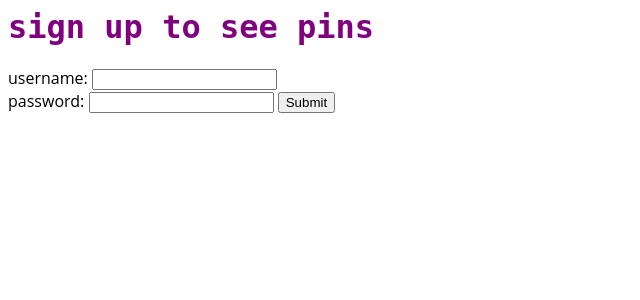
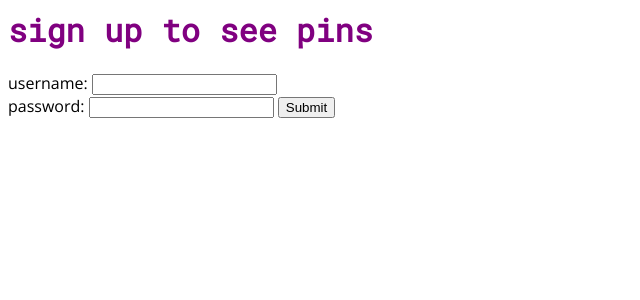
Before and after one commit to susana/pins4days, a Flask app: page /signup in a window 1280 px wide. Shown: the top 300 px of the page, without its empty margins (0-640 px from the left). Run offline with Flask 2, Linux system fonts and the light colour scheme; parts of the project's set-up code (start-up, migrations or seed data) failed here and were passed over.

Commit message:
Added font import to templates.

```diff
--- a/templates/login.html
+++ b/templates/login.html
@@ -2,6 +2,7 @@
   <head>
     <title>Login</title>
    <link rel="stylesheet" type="text/css" href="/static/style.css">
+   <link href="https://fonts.googleapis.com/css?family=Open+Sans|Roboto+Mono" rel="stylesheet">
   </head>
   <body>
     <div id="container">
--- a/templates/signup.html
+++ b/templates/signup.html
@@ -2,6 +2,7 @@
   <head>
     <title>Sign Up</title>
    <link rel="stylesheet" type="text/css" href="/static/style.css">
+   <link href="https://fonts.googleapis.com/css?family=Open+Sans|Roboto+Mono" rel="stylesheet">
   </head>
   <body>
     <div id="container">
```
